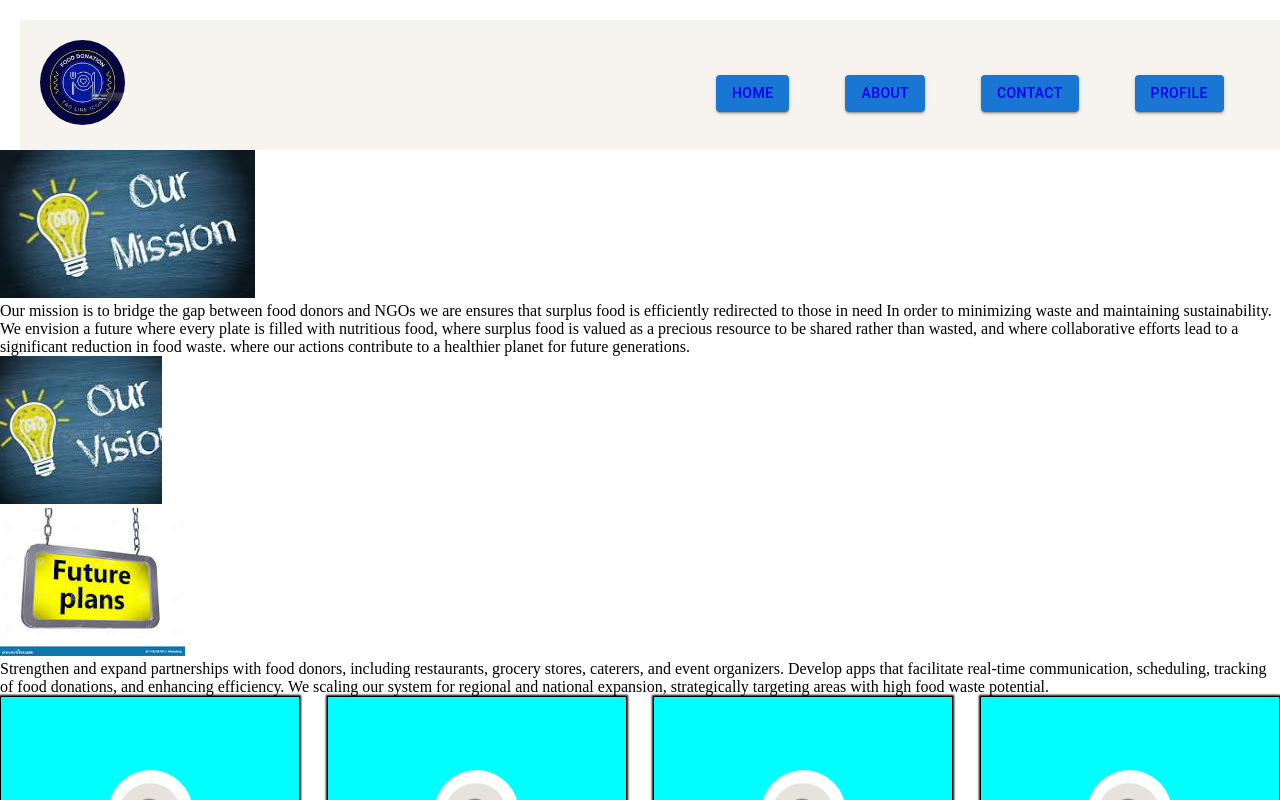
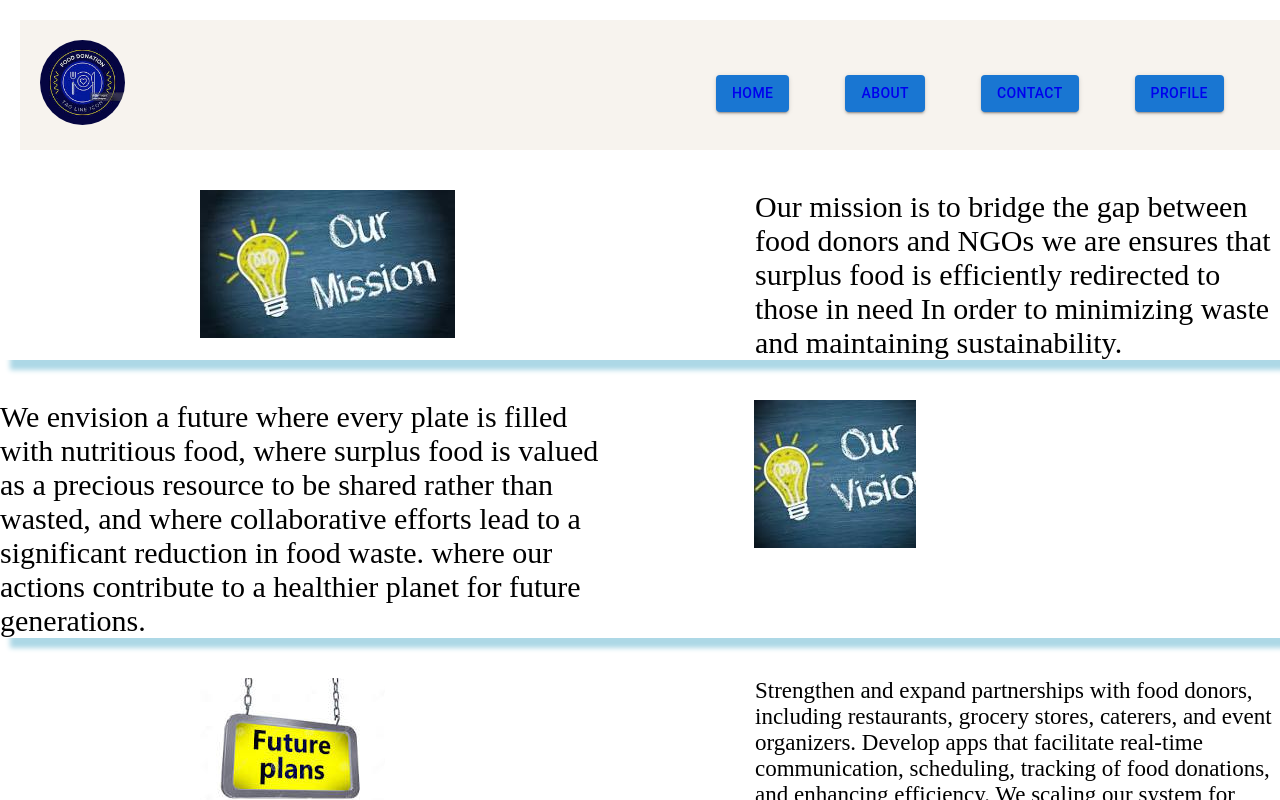
Before and after one commit to Subhashk75/FoodBank, a React (Vite) app: page /about in a window 1280 px wide. Shown: the top 800 px of the page. Built offline with nearby package versions, Linux system fonts and the light colour scheme.

Commit message:
Update App.css

```diff
--- a/src/App.css
+++ b/src/App.css
@@ -408,3 +408,48 @@ width: 41%;
 }
 
 }
+.mission-container{
+  box-shadow: 10px 10px 5px lightblue;
+  margin-top: 40px;
+  display: flex;
+  width: 100vw;
+  gap: 30px;
+}
+.mission-image{
+  margin-left:200px ;
+  width: 50%;
+}
+.mission-text{
+  font-size: 30px;
+  width: 50%;
+}
+.vision-container{
+  box-shadow: 10px 10px 5px lightblue;
+  margin-top: 40px;
+  display: flex;
+  width: 100vw;
+  gap: 30px;
+}
+.vision-image{
+  padding-left: 100px;
+  width: 50%;
+}
+.vision-text{
+  font-size: 30px;
+  width: 50%;
+}
+.future_plan-container{
+  box-shadow: 10px 10px 5px lightblue;
+  margin-top: 40px;
+  display: flex;
+  width: 100vw;
+  gap: 30px;
+}
+.future_plan-image{
+  margin-left:200px ;
+  width: 50%;
+}
+.future_plan-text{
+  font-size: 23px;
+  width: 50%;
+}
```
